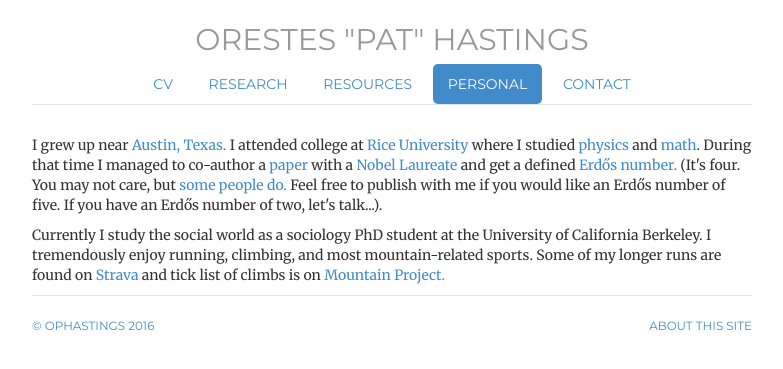
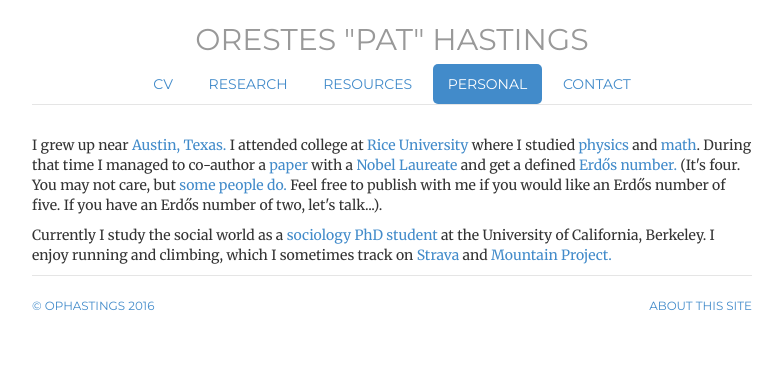
Before and after one commit to ophastings/ophastings.github.io, a Jekyll site: the page built from personal/index.html, in a window 1280 px wide. Shown: the top 369 px of the page, without its empty margins (248-1031 px from the left). Built offline with Jekyll 4.4.1, drawn with Linux system fonts in a browser that asks for light colours; comment, search, counter and statistics services are not loaded.

Commit message:
Update index.html

```diff
--- a/personal/index.html
+++ b/personal/index.html
@@ -20,6 +20,6 @@ You may not care, but <a title="http://xkcd.com/599/" href="http://xkcd.com/599/
 Feel free to publish with me if you would like an Erdős number of five. If you have an Erdős number of two, let's talk...).
 </p>
 
-<p>Currently I study the social world as a sociology PhD student at the University of California Berkeley. I tremendously enjoy running, climbing, and most mountain-related sports.
-Some of my longer runs are found on <a href="https://www.strava.com/athletes/pat_hastings">Strava</a> and tick list of climbs is on <a href="http://www.mountainproject.com/u/pat-h//107979348?action=ticks&">Mountain Project.</a>
+<p>Currently I study the social world as a <a href="http://sociology.berkeley.edu/graduate-student/orestes-pat-hastings">sociology PhD student</a> at the University of California, Berkeley.
+I enjoy running and climbing, which I sometimes track on <a href="https://www.strava.com/athletes/pat_hastings">Strava</a> and <a href="http://www.mountainproject.com/u/pat-h//107979348?action=ticks&">Mountain Project.</a>
 </p>
```
